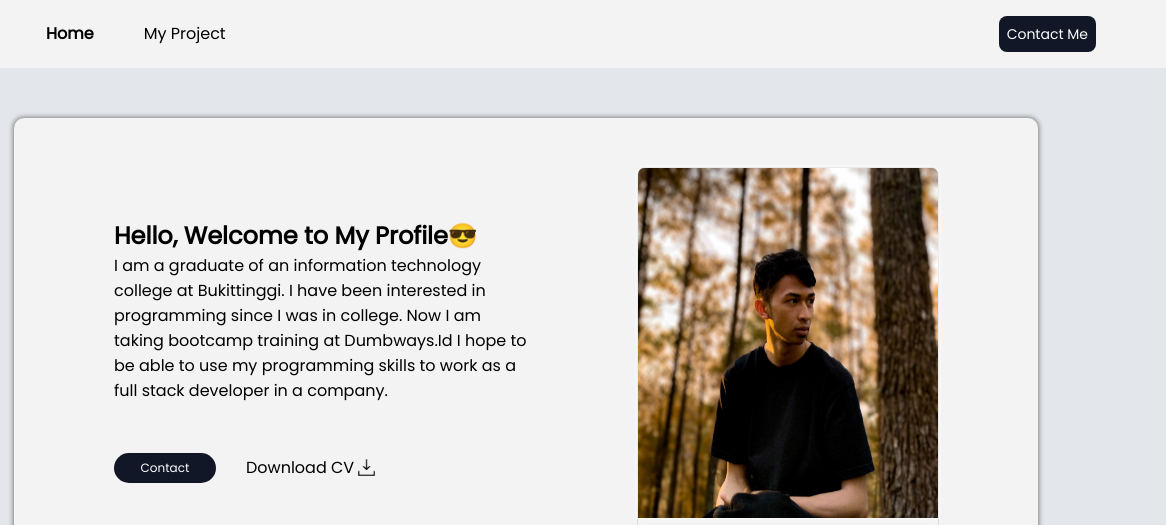
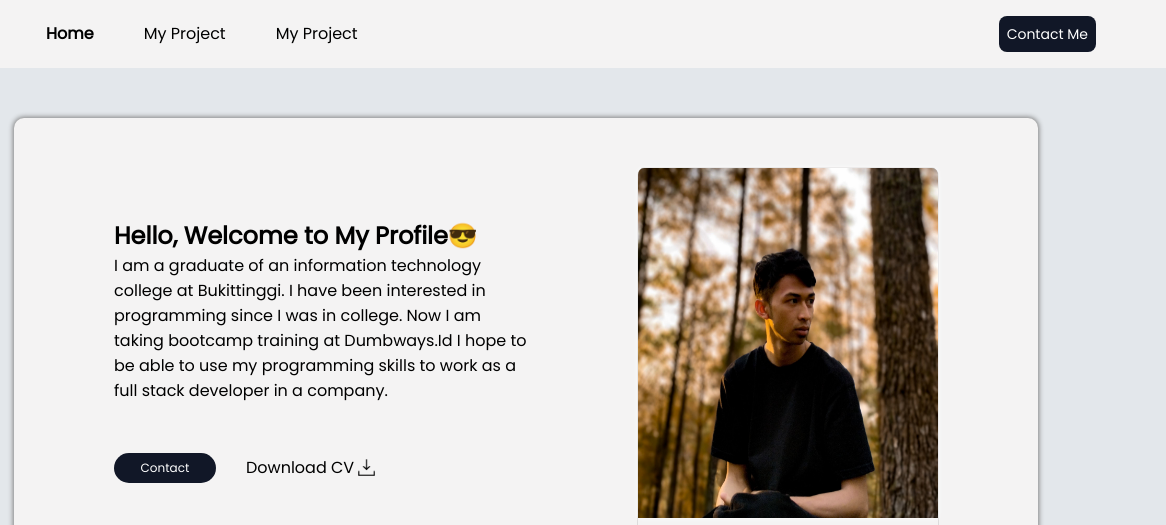
Before and after one commit to ravifarhan/b52-ravifarhan, a plain HTML site: page index.html in a window 1280 px wide. Shown: the top 525 px of the page, 114-1280 px from the left. Drawn offline with Linux system fonts and the light colour scheme.

Commit message:
day6 oop concept commit

```diff
--- a/index.html
+++ b/index.html
@@ -21,6 +21,9 @@
             </li>
             <li>
                 <a href="project.html" class="navbar-link"> My Project </a>
+            </li>
+            <li>
+                <a href="testimonial.html" class="navbar-link"> My Project </a>
             </li>
         </div>
         <div class="navbar-right">
```
